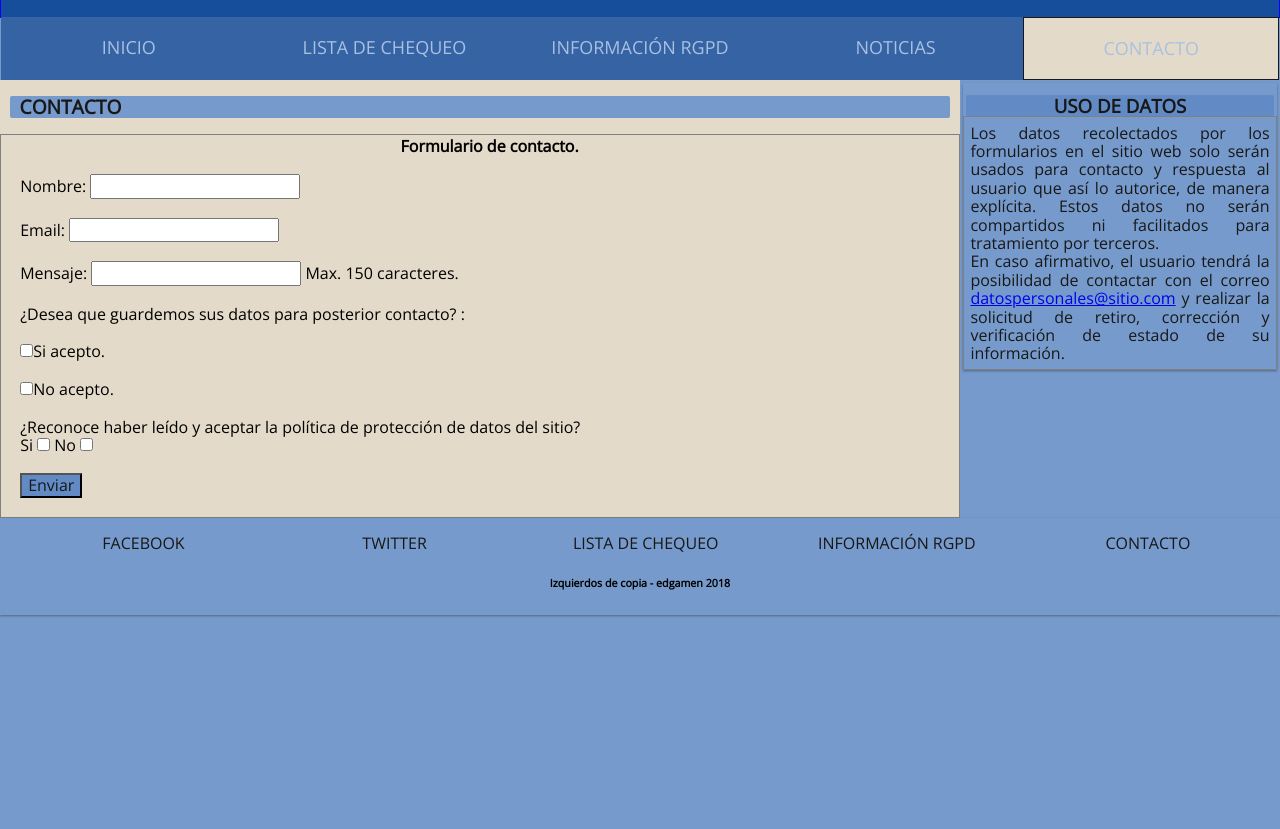
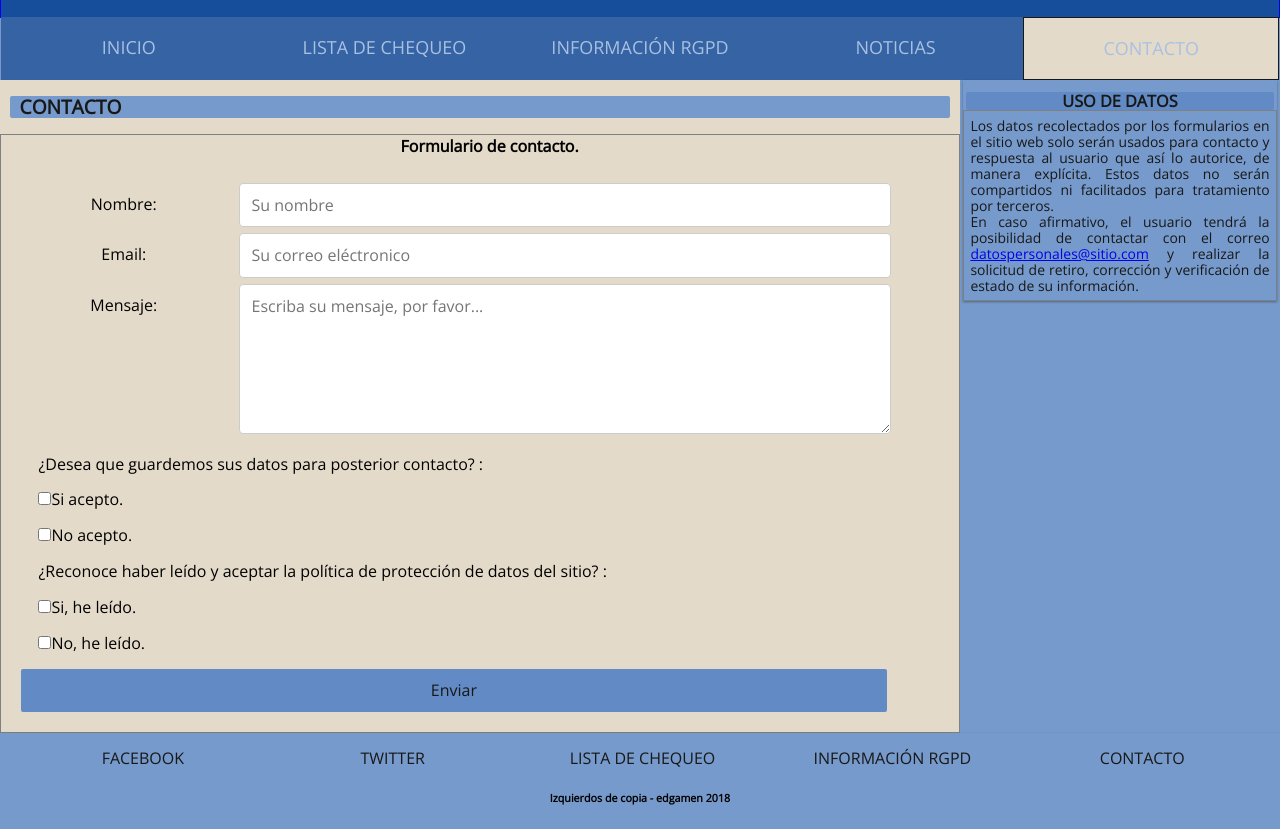
Before and after one commit to edgamen/repoProyectoBICTIA, a plain HTML site: page contacto.html in a window 1280 px wide. Shown: the part 82-911 px from the top of the page. Before the commit the page ends 800 px from the top, so only its background shows below. Drawn offline with nearby package versions, Linux system fonts and the light colour scheme; a web font is replaced by a local one.

Commit message:
Formulario contacto
Se ajusta el formulario de contacto y el estilo de visualización en Ipad y Kindle Fire de la caja de noticias, reduciendo el tamaño de fuente para eliminar scroll en ese elemento.

```diff
--- a/contacto.html
+++ b/contacto.html
@@ -50,18 +50,32 @@
                         <h4>
                             Formulario de contacto.
                         </h4>
+                        <div class="contenedor">
+                        <form action="post">
+                            <div class="row">
+                                    <div class="col-25f"> <label>Nombre:</label> </div>
+                                    <div class="col-75f"><input type="text" placeholder="Su nombre"> </div>
+                            </div>
+                            <div class="row">
+                                    <div class="col-25f"> <label>Email:</label> </div>
+                                    <div class="col-75f"><input type="email" placeholder="Su correo eléctronico"> </div>
+                            </div>
+                            <div class="row">
+                                    <div class="col-25f"> <label>Mensaje: </label> </div>
+                                    <div class="col-75f"><textarea id="subject" name="subject" placeholder="Escriba su mensaje, por favor..." style="height:150px"></textarea></div>
+                            </div>
 
-                        <form action="post">
-                            <p>Nombre: <input type="text"></p>
-                            <p>Email: <input type="email"></p>
-                            <p>Mensaje: <input type="text" maxlength="150"> Max. 150 caracteres.</p>
                             <p>¿Desea que guardemos sus datos para posterior contacto? :</p>
                             <p> <input type="checkbox" name="pdacepto" >Si acepto.</p>
                             <p> <input type="checkbox" name="pdnoacepto">No acepto.</p>
-                            <p>¿Reconoce haber leído y aceptar la política de protección de datos del sitio?<br> Si <input type="checkbox" name="tycacepto"> No <input type="checkbox" name="tycnoacepto"></p>
-                            <p><button type="button">Enviar</button></p>
+
+                            <p>¿Reconoce haber leído y aceptar la política de protección de datos del sitio? :</p>
+                            <p> <input type="checkbox" name="tycacepto">Si, he leído.</p>
+                            <p> <input type="checkbox" name="tycnoacepto">No, he leído.</p>
+
+                            <div class="row"><button type="button">Enviar</button></div>
                         </form>
-
+                        </div>
 
                     </article>
 
--- a/css/estilos.css
+++ b/css/estilos.css
@@ -12,8 +12,9 @@
 }
 
 /* Para mobile: */
-[class*="col-"] {
+[class*="col-"], button {
     width: 99.5%;
+    margin-top: 0;
 
 
 }
@@ -33,6 +34,9 @@
     .col-s-11 {width: 91.66%;}
     .col-s-12 {width: 100%;}
 
+    aside{font-size: 0.87em;}
+    .noticias{margin: 16px 1% 0% 1%;}
+    .col-251 {width: 19.5%;}
 
 }
 
@@ -41,7 +45,7 @@
     .col-1 {width: 8.33%;}
     .col-2 {width: 16.66%;}
     .col-25 {width: 20%;}
-    .col-251 {width: 19.6%;}
+    .col-251 {width: 19.5%;}
     .col-3 {width: 24.5%;}/*Se cambia de 25%*/
     .col-4 {width: 33.33%;}
     .col-5 {width: 41.66%;}
@@ -53,9 +57,53 @@
     .col-11 {width: 91.66%;}
     .col-12 {width: 100%;}
 }
+/*Codigo de estilo para formulario**/
+
+input[type=text], select, textarea {
+    width: 100%;
+    padding: 12px;
+    border: 1px solid #ccc;
+    border-radius: 4px;
+    resize: vertical;
+}
+input[type=email], select, textarea {
+    width: 100%;
+    padding: 12px;
+    border: 1px solid #ccc;
+    border-radius: 4px;
+    resize: vertical;
+}
 
 
-/*https://www.w3schools.com/css/tryit.asp?filename=tryresponsive_col-s*/
+label {
+    padding: 12px 12px 12px 0;
+    display: inline-block;
+}
+.contenedor {
+    width: 95%;
+    border-radius: 5px;
+    background-color: #E3DAC9 ;
+    padding: 20px;
+}
+
+.col-25f {
+    float: left;
+    width: 25%;
+    margin-top: 6px;
+}
+
+.col-75f {
+    float: left;
+    width: 75%;
+    margin-top: 6px;
+}
+
+.row:after {
+    content: "";
+    display: table;
+    clear: both;
+}
+/* Fin de codigo de estilo para formulario**/
 
 /*Se agregan clases para manejar un grid de 12 sectores*/
 
@@ -67,8 +115,8 @@ body{
     font-family: 'Open Sans','Roboto', sans-serif;
 
 }
-
-body#inicio ul.menu li:nth-child(1) a,/*Estilo para menu boton activo*/
+/*Estilo para menu boton activo*/
+body#inicio ul.menu li:nth-child(1) a,
 body#listachequeorgpd ul.menu li:nth-child(2) a,
 body#inforgpd ul.menu li:nth-child(3) a,
 body#noticias ul.menu li:nth-child(4) a,
@@ -84,15 +132,10 @@ header{
 header nav{
     background-color: rgb(53, 99, 163);
     float: right;
+    text-align: center;
+    margin:0px auto;
     /*width: 100%;*/
-    text-align: center;
-
-    margin:0px auto;
-
-
 }
-
-
 
 header nav ul{
 
@@ -109,10 +152,9 @@ header nav ul{
 header nav ul li{
     list-style-type: none;
     display: inline-block;
-    /*width: 19%;*/
     height: 100%;
     float:left;
-
+    /*width: 19%;*/
 }
 
 header nav ul li a:visited{
@@ -127,10 +169,9 @@ header nav ul li a:hover{
     background-color: #E3DAC9;
     font-weight: bolder;
     text-decoration: underline;
-    /*font-size: large;**/
     transition: 2s;
     box-shadow: 0 1px 3px rgba(0,0,0,0.12), 0 1px 2px rgba(0,0,0,0.24);/*Se agregan sombras*/
-
+    /*font-size: large;**/
 }
 
 header nav ul li a:active {
@@ -140,18 +181,16 @@ header nav ul li a:active {
 
 
 header nav ul li a{
-    /*display: block;
-
-    padding: 14px 16px;*/
-
+    padding:20px;
+	display:block;
+    text-decoration: none;
     color: rgb(168, 193, 226);
     font-size: large;
+    /*display: block;
+    padding: 14px 16px;*/
     /*color: #181818;*/
     /*color: #E3DAC9;
     padding-bottom: 3px;*/
-    padding:20px;
-	display:block;
-    text-decoration: none;
 }
 /*header nav ul li span {
 	margin-right:10px;
@@ -194,35 +233,37 @@ p{
     text-decoration: none;
 }
 aside{
-    /*position: fixed;*/
     overflow: auto;
     display: inline-block;
-    /*float: right;
-    position: relative;*/
     width: 24.5%;
-    /*background-color: rgb(98, 139, 197);*/
     color: #181818;
     font-size: normal;
     vertical-align: top;
     margin: 0.25%;
     box-shadow: 0 1px 3px rgba(0,0,0,0.12), 0 1px 2px rgba(0,0,0,0.24);/*Se agregan sombras*/
+    /*position: fixed;*/
+    /*background-color: rgb(98, 139, 197);*/
+    /*float: right;
+    position: relative;*/
 }
 
+.politica{
+    text-align: justify;
+    width: 100%;
+}
 section{
     background-color: #E3DAC9;
-
     float: left;
+    width: 75%;
+    margin: 0px;
     /*background-color: rgb(168, 193, 226);*/
-
-    width: 75%;
     /*border: 1px solid yellow;*/
-    margin: 0px;
 }
 
 .acordeon {
     float: left;
+    padding: 0 1em;
    /* width: 50%;*/
-    padding: 0 1em;
   }
   /* Acordeon styles */
   .tab {
@@ -246,9 +287,7 @@ section{
     line-height: 3;
     cursor: pointer;
   }
-  /*.blue label {
-    background: #2980b9;
-  }*/
+
   .tab-content {
     max-height: 0;
     overflow: hidden;
@@ -257,9 +296,7 @@ section{
     -o-transition: max-height .35s;
     transition: max-height .35s;
   }
-  /*.blue .tab-content {
-    background: #3498db;
-  }*/
+
   .tab-content p {
     margin: 1em;
   }
@@ -305,13 +342,13 @@ article{
 footer{
     float: left;
     background-color: rgb(118, 154, 203);
-   /* background-color: rgb(168, 193, 226);
-    background-color: rgb(255, 227, 154);
-    border: 1px solid white;*/
     display: inline-table;
     width: 100%;
     vertical-align: bottom;
     box-shadow: 0 1px 3px rgba(0,0,0,0.12), 0 1px 2px rgba(0,0,0,0.24);/*Se agregan sombras*/
+    /* background-color: rgb(168, 193, 226);
+     background-color: rgb(255, 227, 154);
+     border: 1px solid white;*/
 
 }
 
@@ -324,11 +361,10 @@ footer ul{
 footer ul li{
     text-align: center;
     list-style-type: none;
-
     display: inline-block;
+    width: 19.6%;
     /*float: left;
     padding-left: 10px;*/
-    width: 19.6%;
 
 }
 
@@ -367,18 +403,30 @@ footer ul li a:active{
 button{
     color: #181818;
     background-color: rgb(98, 139, 197);
+    padding: 12px 20px;
+    border: none;
+    border-radius: 2px;
+    cursor: pointer;
+    float: left;
+}
+button:hover{
+    color: #181818;
+    background-color: rgba(98, 139, 197,0.8);
+    padding: 12px 20px;
+    border: none;
+    border-radius: 2px;
+    cursor: pointer;
+    float: left;
 }
 
 h1{
     text-align: right;
-    /*color: rgb(255, 227, 154);*/
     color: #E3DAC9;
     margin-left: 2%;
     margin-right: 2%;
+    /*color: rgb(255, 227, 154);*/
     /*margin-top: 0%;
     margin-bottom: 0%;*/
-
-
 }
 
 h2{
```
